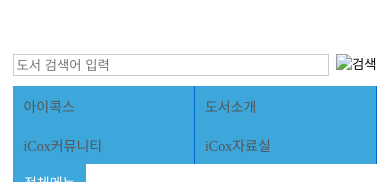
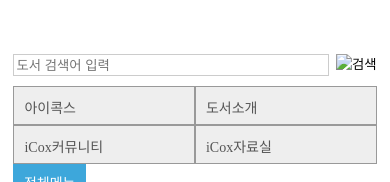
Before and after one commit to DongHyun05/Academy, a plain HTML site: page 20240516/icox.html in a window 390 px wide. Shown: the part 38-220 px from the top of the page. Drawn offline with Linux system fonts and the light colour scheme; a web font is replaced by a local one.

Commit message:
20240521

```diff
--- a/20240516/css/master.css
+++ b/20240516/css/master.css
@@ -1016,8 +1016,8 @@
     width: 50%;
     height: 39px;
     text-align: center;
-    background: #3da7db;
-    border-right: 1px solid #06c;
+    background: #eee;
+    border: 1px solid #999;
     box-sizing: border-box;
     -webkit-box-sizing: border-box;
   }
```
